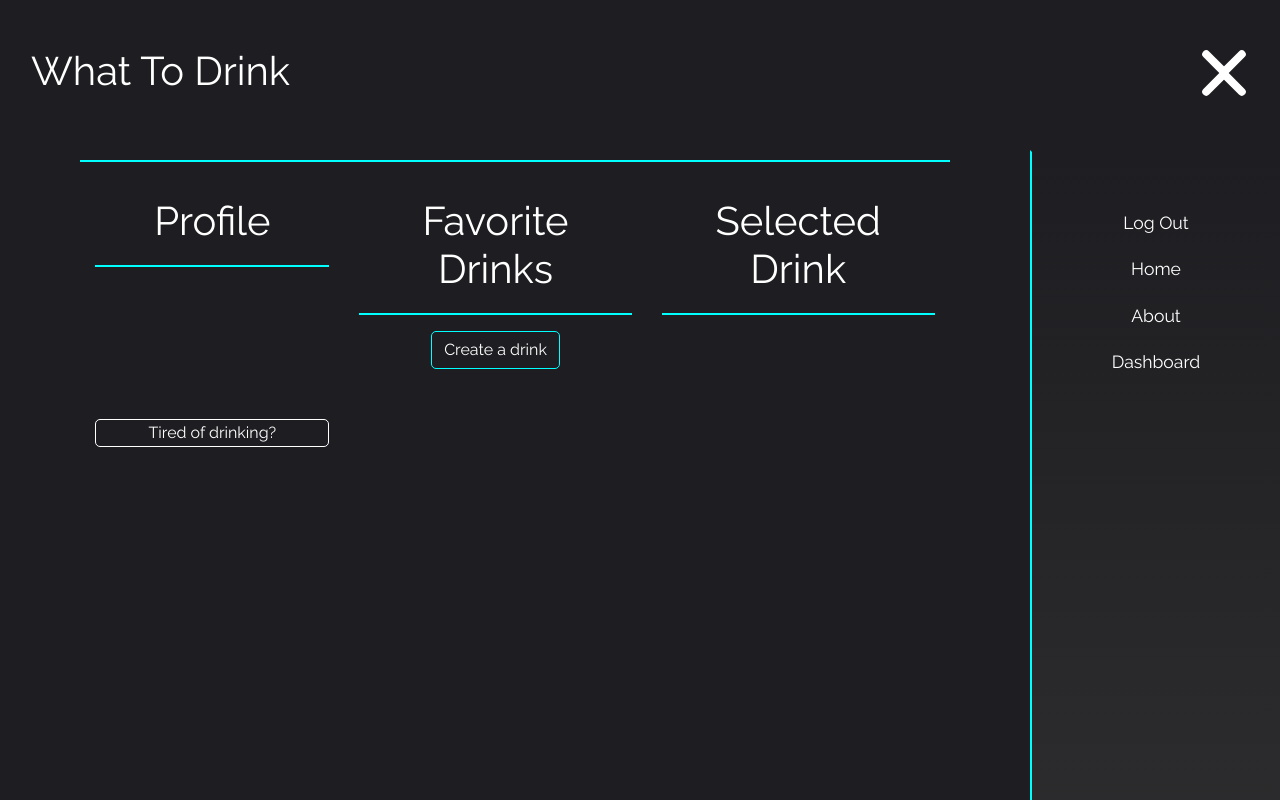
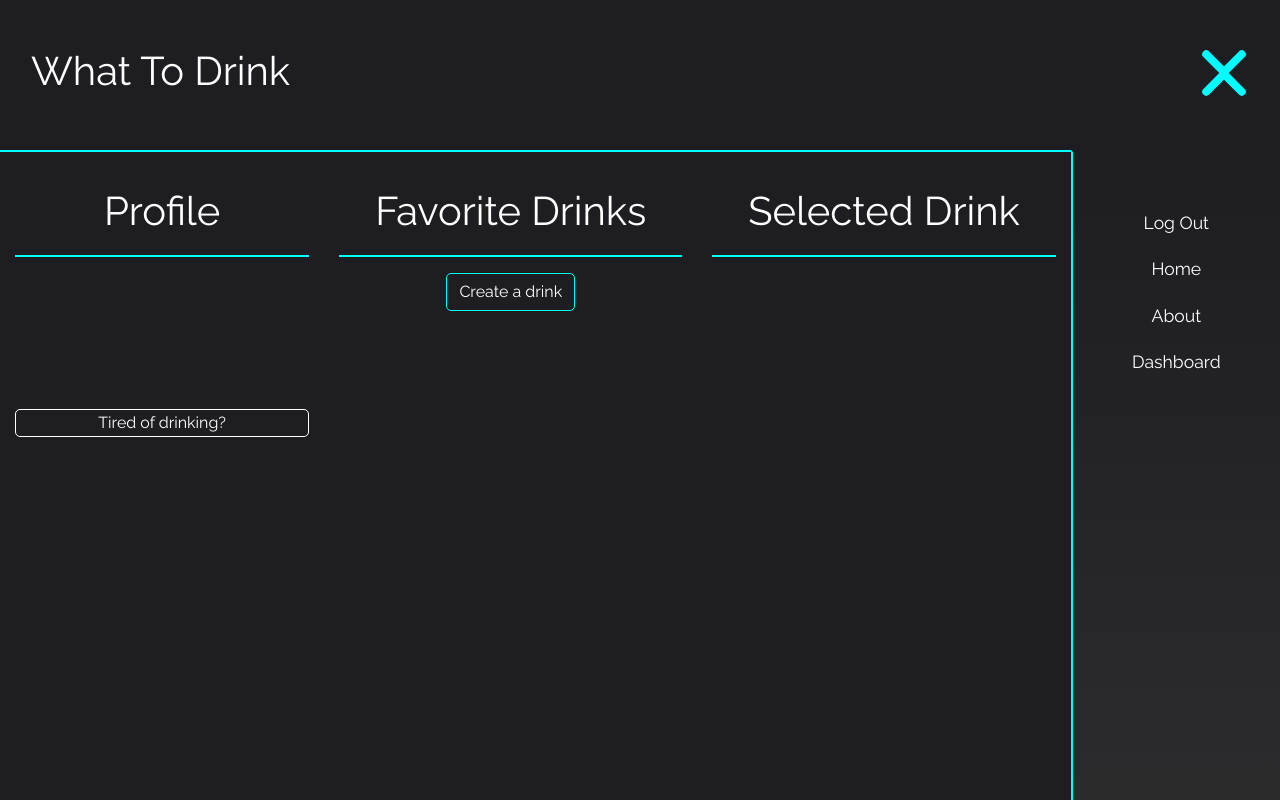
Before and after one commit to t10chap/cocktail-finder, a website: page views/dashboard.html in a window 1280 px wide. Both pictures are taken after a click on the element 1224 px from the left and 73 px from the top of the page. Shown: the top 800 px of the page. Drawn offline with nearby package versions, Linux system fonts and the light colour scheme; no server answers.

Commit message:
touching up styles

```diff
--- a/public/styles/dashboard.css
+++ b/public/styles/dashboard.css
@@ -6,7 +6,7 @@ body {
   box-sizing: border-box;
   font-size: 16px;
   font-family: "Raleway", sans;
-  background-color: #1E1D21;
+  background-color: #1e1d21;
   text-align: center;
   color: white;
 }
@@ -26,7 +26,7 @@ h2 {
   display: flex;
   width: 100%;
   height: 150px;
-  background-color: #1E1D21;
+  background-color: #1e1d21;
 }
 
 .navbar ul {
@@ -47,7 +47,7 @@ h2 {
   width: 100%;
   height: 100vh;
   align-items: stretch;
-  background-color: #1E1D21;
+  background-color: #1e1d21;
 }
 
 /* ********* Side Bar ********* */
@@ -55,12 +55,19 @@ h2 {
 .sidebar {
   width: 0;
   height: 1051px;
-  background: linear-gradient(to bottom, #1e1d21, #232326, #29282a, #2e2e2f, #343434);
+  background: linear-gradient(
+    to bottom,
+    #1e1d21,
+    #232326,
+    #29282a,
+    #2e2e2f,
+    #343434
+  );
   color: white;
   text-align: center;
   transition: all 0.3s;
-  border-left: 2px solid #00FFFF;
-  border-top: solid 2px #1E1D21;
+  border-left: 2px solid #00ffff;
+  border-top: solid 2px #1e1d21;
 }
 
 .sidebar.active {
@@ -150,6 +157,10 @@ p {
   transition: 0.25s ease-in-out;
 }
 
+.sidebar-icon.open span {
+  background: #00ffff;
+}
+
 .sidebar-icon span:nth-child(even) {
   left: 50%;
   border-radius: 0 9px 9px 0;
@@ -223,16 +234,21 @@ p {
 
 /* ******************************** */
 
+.user-content-wrap {
+  width: 100%;
+  margin: 0 auto;
+  border-top: solid 2px #00ffff;
+}
+
 .user-content {
   display: flex;
   max-width: 100%;
-  margin: 10px auto;
-  border-top: solid 2px #00FFFF;
+  margin: 0 auto;
 }
 
 .user-content h1 {
   padding: 20px;
-  border-bottom: 2px solid #00FFFF;
+  border-bottom: 2px solid #00ffff;
 }
 
 /* Profile Content
@@ -250,7 +266,7 @@ p {
   color: white;
 }
 
-.deleteBtn{
+.deleteBtn {
   background: transparent;
   border: solid 1px white;
   color: white;
@@ -281,7 +297,7 @@ p {
 
 .btn {
   background: transparent;
-  border: solid 1px #00FFFF;
+  border: solid 1px #00ffff;
   color: white;
   cursor: pointer;
   border-radius: 5px;
@@ -297,15 +313,15 @@ p {
   height: 100%;
 }
 
-.renderedDrinks ul{
+.renderedDrinks ul {
   padding-left: 0px;
 }
 
-.renderedDrinks p{
+.renderedDrinks p {
   color: white;
 }
 
-#selectedDrink img{
+#selectedDrink img {
   max-width: 60%;
   padding-bottom: 16px;
 }
@@ -355,7 +371,7 @@ p {
   margin-bottom: 6px;
 }
 
-.createdDrink{
+.createdDrink {
   width: 100%;
   background-color: white;
   border: solid 1px black;
@@ -370,7 +386,7 @@ p {
 
 .sidebar a:hover {
   color: black;
-  background-color: #00FFFF;
+  background-color: #00ffff;
 }
 
 a,
@@ -387,16 +403,16 @@ a:focus {
 }
 
 .btn:hover {
-  background-color: #00FFFF;
+  background-color: #00ffff;
   color: black;
 }
 
-.deleteBtn:hover{
+.deleteBtn:hover {
   background-color: rgb(255, 40, 40);
   color: white;
 }
 
-.createdDrink:hover{
+.createdDrink:hover {
   cursor: pointer;
   background-color: rgb(170, 170, 170);
 }
--- a/views/dashboard.html
+++ b/views/dashboard.html
@@ -58,6 +58,7 @@
         </li>
       </ul>
     </aside>
+    <div class="user-content-wrap">
       <section class="user-content">
 
         <div class="profile">
@@ -84,6 +85,8 @@
           </div>
         </div>
       </section>
+
+
 
 
       <div id="idModal" class="modal fade bd-example-modal-lg" tabindex="-1" role="dialog" aria-labelledby="myLargeModalLabel" aria-hidden="true">
@@ -125,6 +128,7 @@
           </div>
         </div>
       </div>
+    </div>
 
 
   </main>
```
Lines whose indentation alone changed are shown as unchanged.
